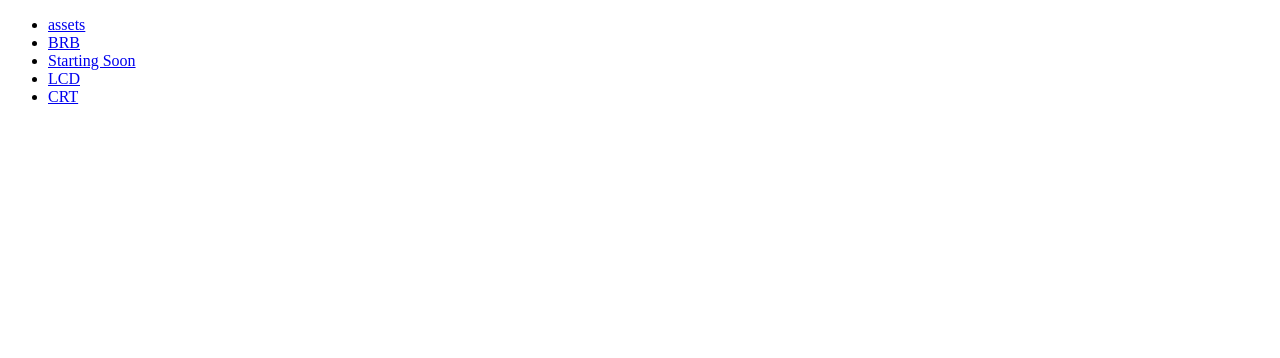
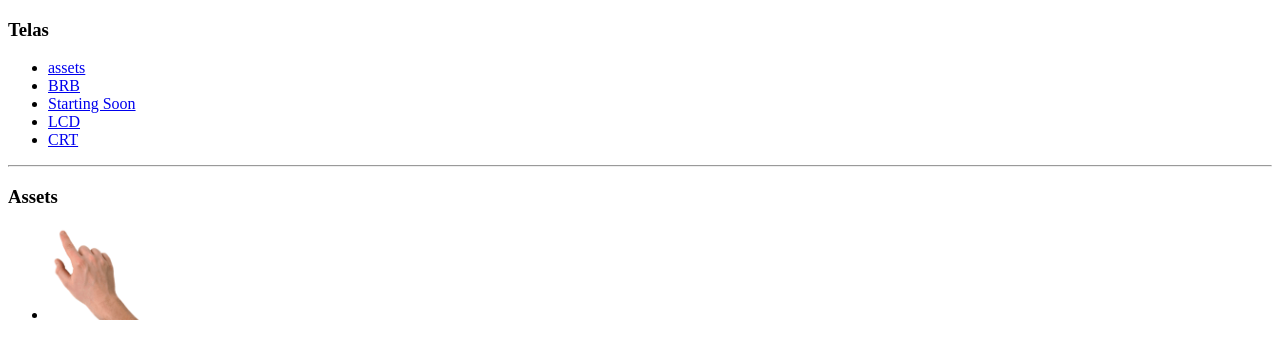
Before and after one commit to hugolcouto/assets-twitch, a plain HTML site: page index.html in a window 1280 px wide. Drawn offline with Linux system fonts and the light colour scheme.

Commit message:
Inclusão de link de assets

```diff
--- a/index.html
+++ b/index.html
@@ -5,8 +5,14 @@
 		<meta http-equiv="X-UA-Compatible" content="IE=edge" />
 		<meta name="viewport" content="width=device-width, initial-scale=1.0" />
 		<title>Assets OBS</title>
+		<style>
+			img {
+				width: 100px;
+			}
+		</style>
 	</head>
 	<body>
+		<h3>Telas</h3>
 		<ul>
 			<li>
 				<a href="assets">assets</a>
@@ -24,5 +30,12 @@
 				<a href="crt.html">CRT</a>
 			</li>
 		</ul>
+		<hr />
+		<h3>Assets</h3>
+		<ul>
+			<li>
+				<img src="./assets/pointer.png" alt="" />
+			</li>
+		</ul>
 	</body>
 </html>
```
